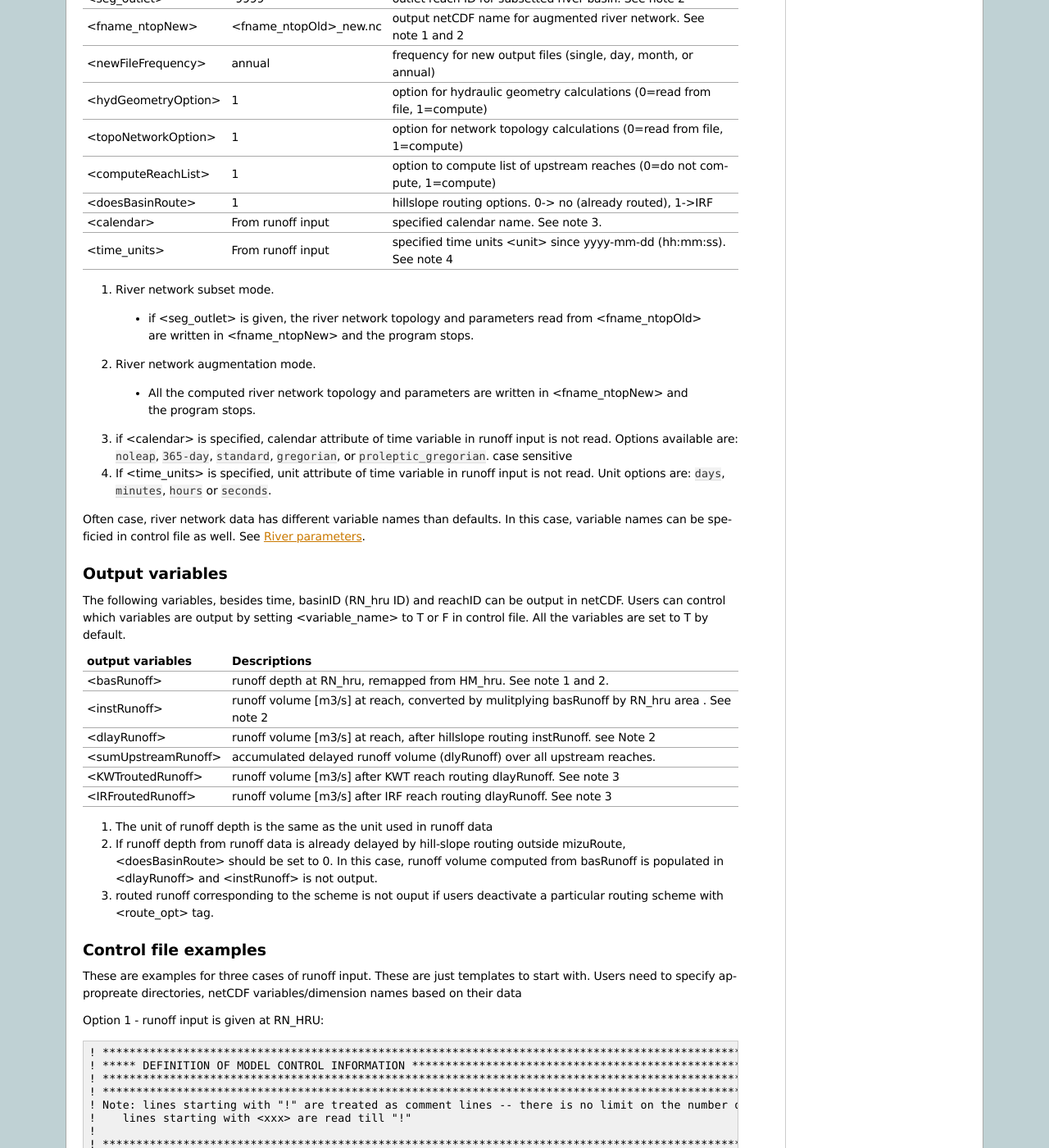
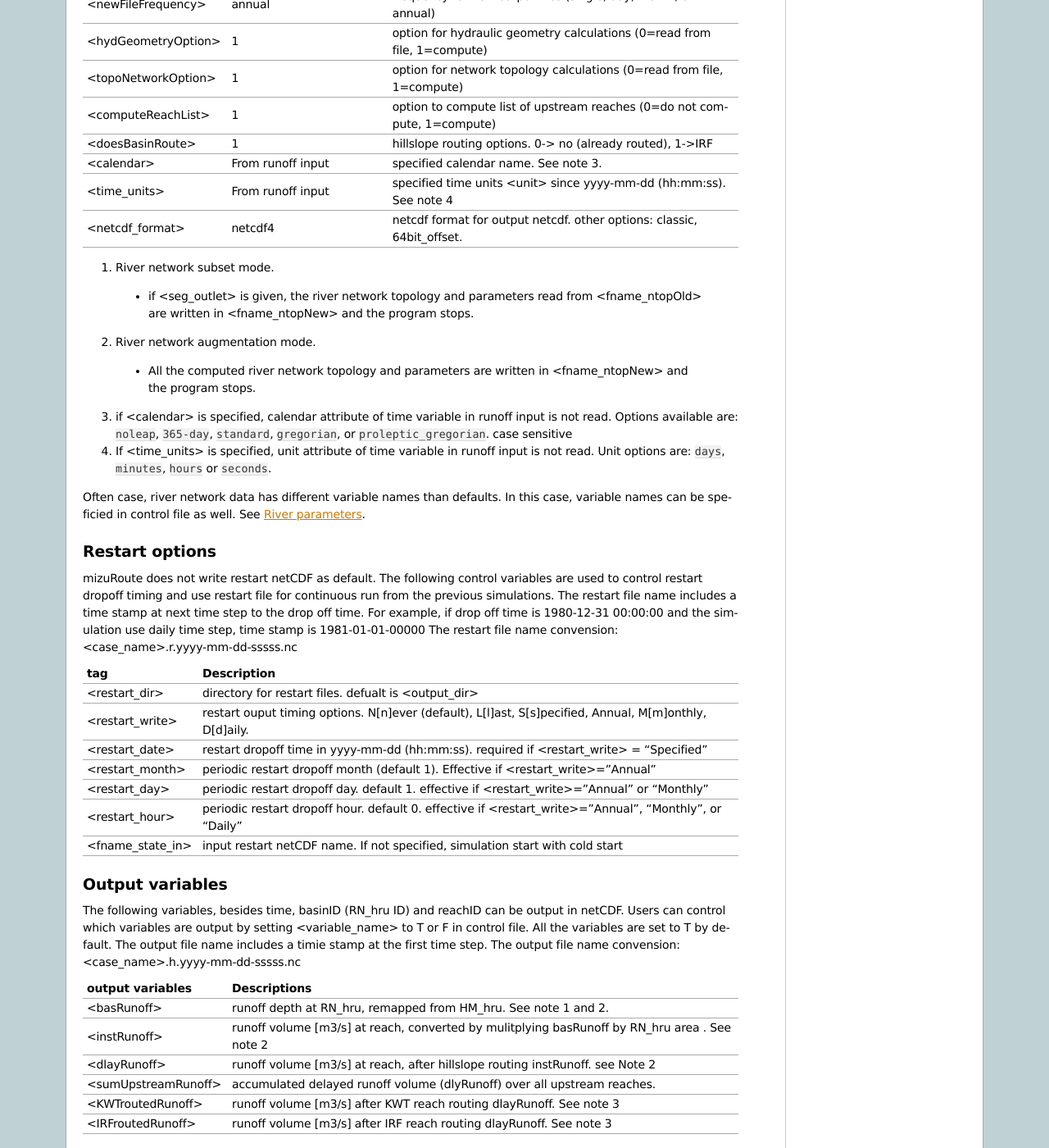
Before and after one commit to ESCOMP/mizuRoute, a Sphinx documentation site: the page built from docs/source/Control_file.rst, in a window 1280 px wide and 1400 px high, scrolled down 1526 px. Shown: the whole window at 82% size. Built offline with Sphinx 7.4.7, drawn with Linux system fonts in a browser that asks for light colours; some of the changed text lies outside the part shown.

Commit message:
readthedoc update on control file (restart options)

```diff
--- a/docs/source/Control_file.rst
+++ b/docs/source/Control_file.rst
@@ -1,10 +1,10 @@
 Control file
 ============
 
-Control file is a simple text file, mainly defining model control such as simulation time, file name and locations, routing option etc.
+Control file is a simple text file, defining various model controls such as simulation time, file names and locations, routing options etc.
 Variables in control file are read in the beginning of the code (see ``./build/src/read_control.f90``) and
 saved in fortran variable specified by tag (inside <> in table) and as public variables (see ``./build/src/public_var.f90``) .
-Some of such public varialbes have some default values, but most of them are not defined.
+Some of control varialbes have their default values, but most of them are not defined.
 Those undefined variables need to be defined in control file.
 Other variables in supplement table have their default values but can be also included in control file to overwrite the values.
 The order of variables in the control file does not matter. However, grouping variables into similar themes is recommended for readibility.
@@ -19,6 +19,7 @@ Some of rules
 * Format: <tag>    variable    ! comments
 * tag is Fortran variable name and cannot be changed and have to be enclosed by <>
 * need ! after variable, otherwise getting error.
+* Do not leave any lines empty in control file
 
 
 The following variables (not pre-defined in the code) need to be defined in control file.
@@ -120,6 +115,8 @@ Variables that have default values but can be overwritten
 +------------------------+------------------------+--------------------------------------------------------------------------+
 | <time_units>           | From runoff input      | specified time units <unit> since yyyy-mm-dd (hh:mm:ss). See note 4      |
 +------------------------+------------------------+--------------------------------------------------------------------------+
+| <netcdf_format>        | netcdf4                | netcdf format for output netcdf. other options: classic, 64bit_offset.   |
++------------------------+------------------------+--------------------------------------------------------------------------+
 
 1. River network subset mode.
 
@@ -138,10 +135,38 @@ Often case, river network data has different variable names than defaults. In th
 See :doc:`River parameters <seg_hru_param>`.
 
 
+Restart options
+---------------------
+
+mizuRoute does not write restart netCDF as default. The following control variables are used to control restart dropoff timing and use restart file for continuous run from the previous simulations.
+The restart file name includes a time stamp at next time step to the drop off time. For example, if drop off time is 1980-12-31 00:00:00 and the simulation use daily time step, time stamp is 1981-01-01-00000
+The restart file name convension:  <case_name>.r.yyyy-mm-dd-sssss.nc
+
++---------------------+--------------------------------------------------------------------------------------------------------+
+| tag                 | Description                                                                                            |
++=====================+========================================================================================================+
+| <restart_dir>       | directory for restart files. defualt is <output_dir>                                                   |
++---------------------+--------------------------------------------------------------------------------------------------------+
+| <restart_write>     | restart ouput timing options. N[n]ever (default), L[l]ast, S[s]pecified, Annual, M[m]onthly, D[d]aily. |
++---------------------+--------------------------------------------------------------------------------------------------------+
+| <restart_date>      | restart dropoff time in yyyy-mm-dd (hh:mm:ss). required if <restart_write> = "Specified"               |
++---------------------+--------------------------------------------------------------------------------------------------------+
+| <restart_month>     | periodic restart dropoff month (default 1). Effective if <restart_write>="Annual"                      |
++---------------------+--------------------------------------------------------------------------------------------------------+
+| <restart_day>       | periodic restart dropoff day. default 1. effective  if <restart_write>="Annual" or "Monthly"           |
++---------------------+--------------------------------------------------------------------------------------------------------+
+| <restart_hour>      | periodic restart dropoff hour. default 0. effective if <restart_write>="Annual", "Monthly", or "Daily" |
++---------------------+--------------------------------------------------------------------------------------------------------+
+| <fname_state_in>    | input restart netCDF name. If not specified, simulation start with cold start                          |
++---------------------+--------------------------------------------------------------------------------------------------------+
+
+
 Output variables
 ---------------------
 
 The following variables, besides time, basinID (RN_hru ID) and reachID can be output in netCDF. Users can control which variables are output by setting <variable_name> to T or F in control file. All the variables are set to T by default.
+The output file name includes a timie stamp at the first time step.
+The output file name convension:  <case_name>.h.yyyy-mm-dd-sssss.nc
 
 
 +------------------------+------------------------------------------------------------------------------------------------+
```
Also changed, not shown: other parts of docs/source/Control_file.rst (+0 -6 lines).
